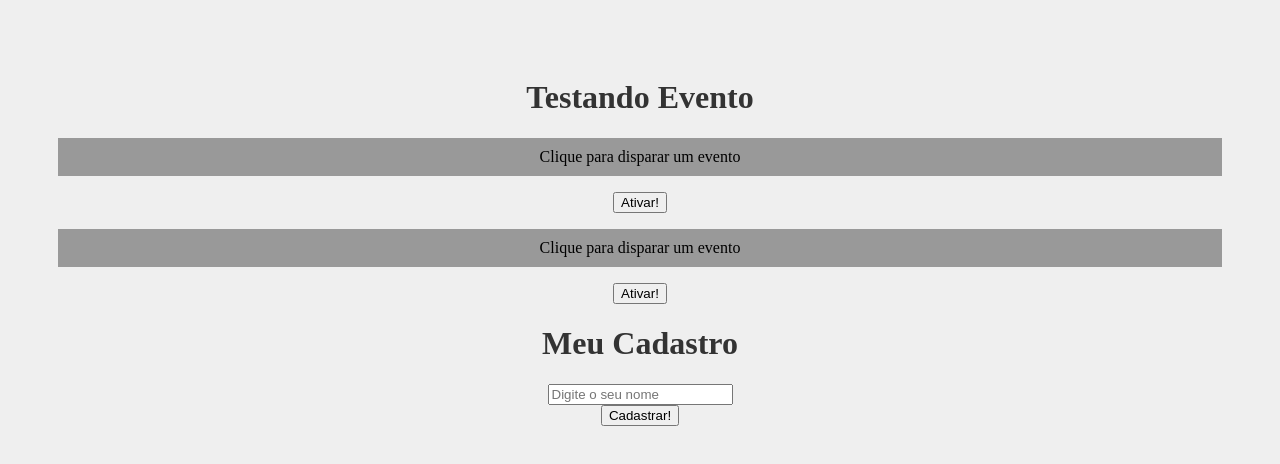
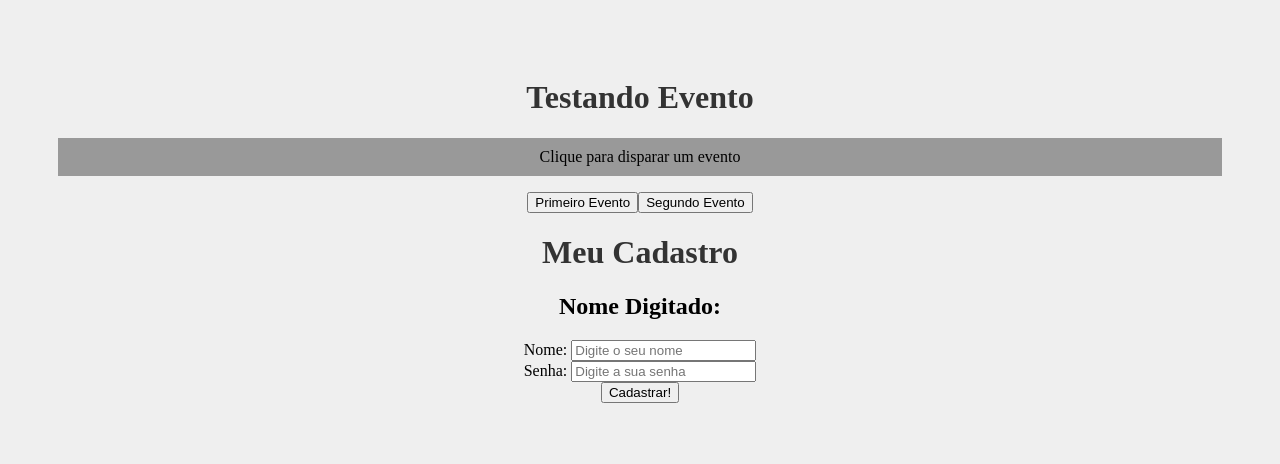
Before and after one commit to Felipe-ABS/curso-react, a React (Create React App) app: page / in a window 1280 px wide. Shown: the top 464 px of the page. Built offline with nearby package versions, Linux system fonts and the light colour scheme; the HTML template or start-up script is replaced by a standard one.

Commit message:
Aprender a utilização de métodos por meio de props através de componentes

```diff
--- a/src/App.jsx
+++ b/src/App.jsx
@@ -7,7 +7,6 @@ function App() {
     <div className="App">
       <h1>Testando Evento</h1>
       <Evento numero="1"/>
-      <Evento numero="2"/>
       <Form/>
     </div>
   );
--- a/src/components/Evento.jsx
+++ b/src/components/Evento.jsx
@@ -1,12 +1,20 @@
-function Evento({numero}) {
+import Button from "./evento/Button";
+
+function Evento() {
     function meuEvento() {
-        console.log(`Opa, fui ativado ${numero}`);
+        console.log(`Ativando Evento`);
+    }
+
+    function segundoEvento() {
+        console.log('Ativando segundo evento')
     }
 
     return (
         <div>
             <p>Clique para disparar um evento</p>
-            <button onClick={meuEvento}>Ativar!</button>
+            <Button event={meuEvento} text="Primeiro Evento"/>
+            <Button event={segundoEvento} text="Segundo Evento"/>
+            {/* <button onClick={meuEvento}>Ativar!</button> */}
         </div>
     )
 }
--- a/src/components/Form.jsx
+++ b/src/components/Form.jsx
@@ -1,19 +1,45 @@
+import { useState } from "react";
+
 function Form() {
 
     function cadastrarUsuario(e) {
         e.preventDefault()
-        console.log('Cadastrou Usuário!');
+        console.log(`Usuário "${name}" foi cadastrado com a senha "${password}"`)
     }
+
+    const [name, setName] = useState('')
+    const [password, setPassword] = useState()
 
     return(
         <div>
             <h1>Meu Cadastro</h1>
+            <h2>Nome Digitado: {name}</h2>
             <form onSubmit={cadastrarUsuario}>
                 <div>
-                    <input type="text" placeholder="Digite o seu nome"/>
+                    <label htmlFor="name">Nome: </label>
+                    <input
+                        type="text"
+                        id="name"
+                        name="name"
+                        placeholder="Digite o seu nome"
+                        onChange={(teste) => setName(teste.target.value)}
+                    />
                 </div>
                 <div>
-                    <input type="submit" value="Cadastrar!"/>
+                    <label htmlFor="password">Senha: </label>
+                    <input
+                        type="password"
+                        id="password"
+                        name="password"
+                        placeholder="Digite a sua senha"
+                        onChange={(e) => setPassword(e.target.value)}
+                    />
+                </div>
+                <div>
+                    <input
+                        type="submit"
+                        value="Cadastrar!"
+                    />
                 </div>
             </form>
         </div>
--- /dev/null
+++ b/src/components/evento/Button.jsx
@@ -0,0 +1,5 @@
+function Button(props) {
+    return <button onClick={props.event}>{props.text}</button>
+}
+
+export default Button
```
